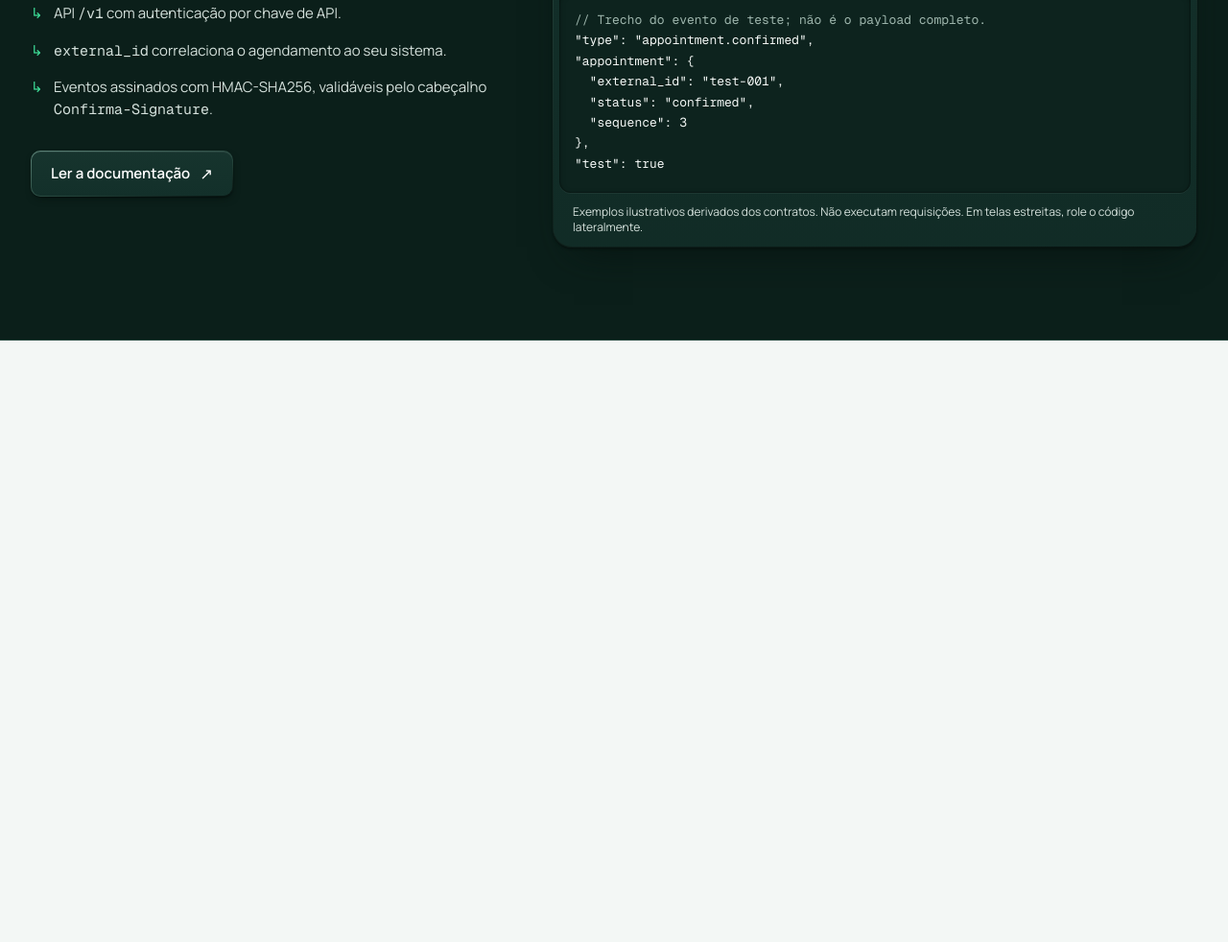
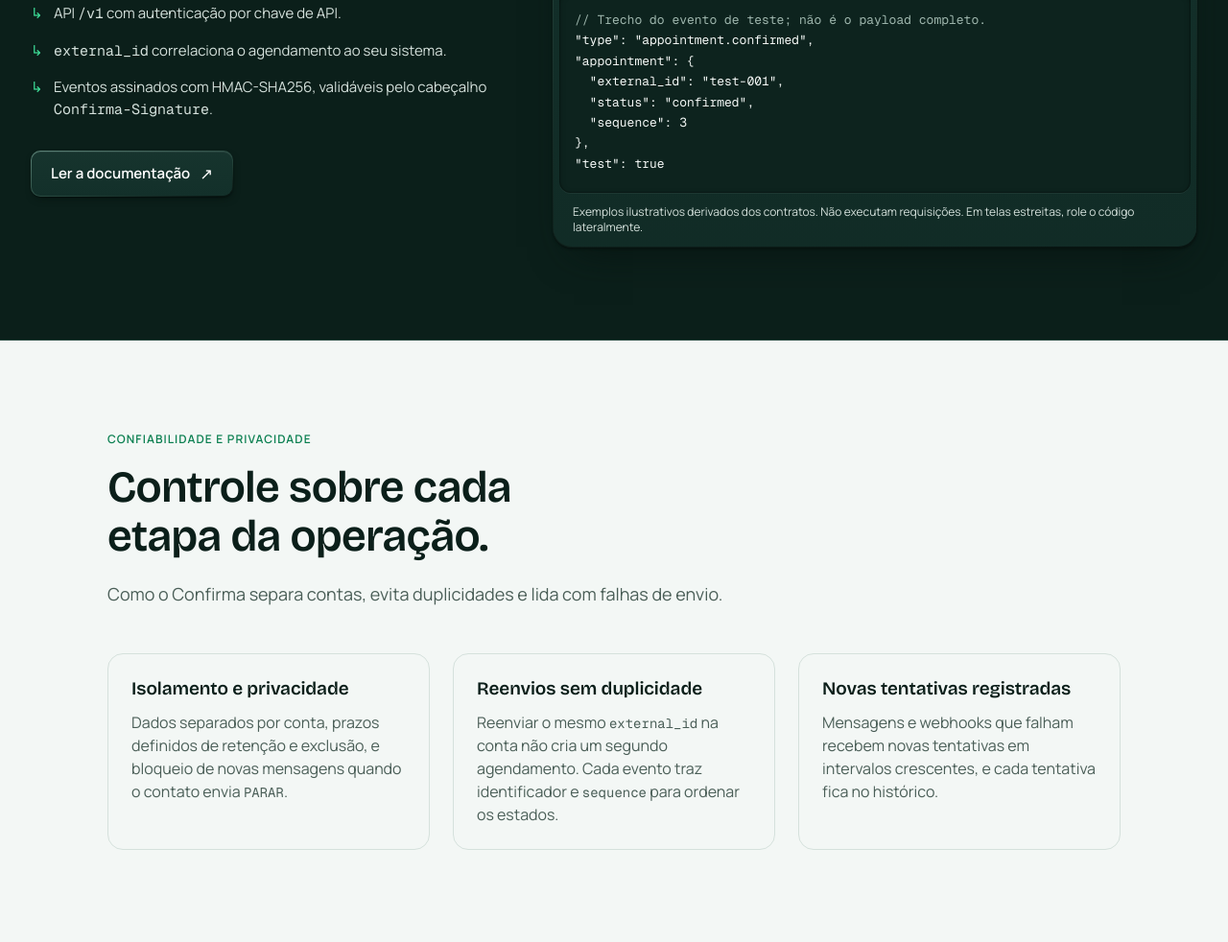
Before and after one commit to buildwitharthur/confirma, an Astro site in the folder apps/landing/: page / in a window 1280 px wide. Shown: the part 5234-6216 px from the top of the page at 96% size. Before the commit the page ends 5589 px from the top, so only its background shows below. Built offline with nearby package versions, Linux system fonts and the light colour scheme; Astro itself is replaced by a stand-in of ours.

Commit message:
feat(landing): implement trust and privacy section

```diff
--- /dev/null
+++ b/apps/landing/src/components/sections/trust/TrustCard.astro
@@ -0,0 +1,20 @@
+---
+interface Props {
+  title: string;
+}
+
+const { title } = Astro.props;
+---
+
+<article class="rounded-2xl border border-light-green-gray bg-transparent p-5 md:p-6">
+  <h3
+    class="font-display text-[1.125rem] leading-[1.3] font-semibold tracking-[-0.005em] text-balance md:text-[1.1875rem]"
+  >
+    {title}
+  </h3>
+  <p
+    class="mt-2.5 max-w-[65ch] text-base text-pretty text-dark-green-gray [&_code]:font-mono [&_code]:text-[0.875em] [&_code]:[overflow-wrap:anywhere]"
+  >
+    <slot />
+  </p>
+</article>
--- /dev/null
+++ b/apps/landing/src/components/sections/trust/TrustSection.astro
@@ -0,0 +1,45 @@
+---
+import TrustCard from './TrustCard.astro';
+---
+
+<section
+  id="confiabilidade"
+  aria-labelledby="trust-title"
+  class="scroll-mt-22 py-16 md:py-24 min-[1200px]:py-30"
+>
+  <div class="mx-auto w-full max-w-[1120px] px-5 md:px-8 min-[1200px]:px-12">
+    <div class="max-w-[720px]">
+      <p
+        class="mb-4 flex items-center gap-2.5 text-xs leading-[1.2] font-semibold tracking-[0.09em] text-brand uppercase"
+      >
+        Confiabilidade e privacidade
+      </p>
+      <h2
+        id="trust-title"
+        class="max-w-[24ch] font-display text-[clamp(1.875rem,1.35rem+2.3vw,2.5rem)] leading-[1.12] font-semibold tracking-[-0.012em] text-balance md:text-[clamp(2.25rem,1.3rem+2vw,2.875rem)]"
+      >
+        Controle sobre cada etapa da operação.
+      </h2>
+      <p
+        class="mt-4 max-w-[65ch] text-[1.0625rem] leading-[1.6] text-pretty text-dark-green-gray md:mt-5 md:text-[1.125rem]"
+      >
+        Como o Confirma separa contas, evita duplicidades e lida com falhas de envio.
+      </p>
+    </div>
+
+    <div class="mt-10 grid gap-4 md:mt-12 md:gap-6 lg:grid-cols-3">
+      <TrustCard title="Isolamento e privacidade">
+        Dados separados por conta, prazos definidos de retenção e exclusão, e bloqueio de novas
+        mensagens quando o contato envia <code>PARAR</code>.
+      </TrustCard>
+      <TrustCard title="Reenvios sem duplicidade">
+        Reenviar o mesmo <code>external_id</code> na conta não cria um segundo agendamento. Cada
+        evento traz identificador e <code>sequence</code> para ordenar os estados.
+      </TrustCard>
+      <TrustCard title="Novas tentativas registradas">
+        Mensagens e webhooks que falham recebem novas tentativas em intervalos crescentes, e cada
+        tentativa fica no histórico.
+      </TrustCard>
+    </div>
+  </div>
+</section>
--- a/apps/landing/src/pages/index.astro
+++ b/apps/landing/src/pages/index.astro
@@ -8,6 +8,7 @@
 import WhatsAppSection from '../components/sections/whatsapp/WhatsAppSection.astro';
 import DashboardSection from '../components/sections/dashboard/DashboardSection.astro';
 import DevelopersSection from '../components/sections/developers/DevelopersSection.astro';
+import TrustSection from '../components/sections/trust/TrustSection.astro';
 
 const title = 'Confirma | Confirmações por WhatsApp via API';
 
@@ -63,6 +64,7 @@
       <WhatsAppSection />
       <DashboardSection />
       <DevelopersSection />
+      <TrustSection />
     </main>
   </body>
 </html>
```
